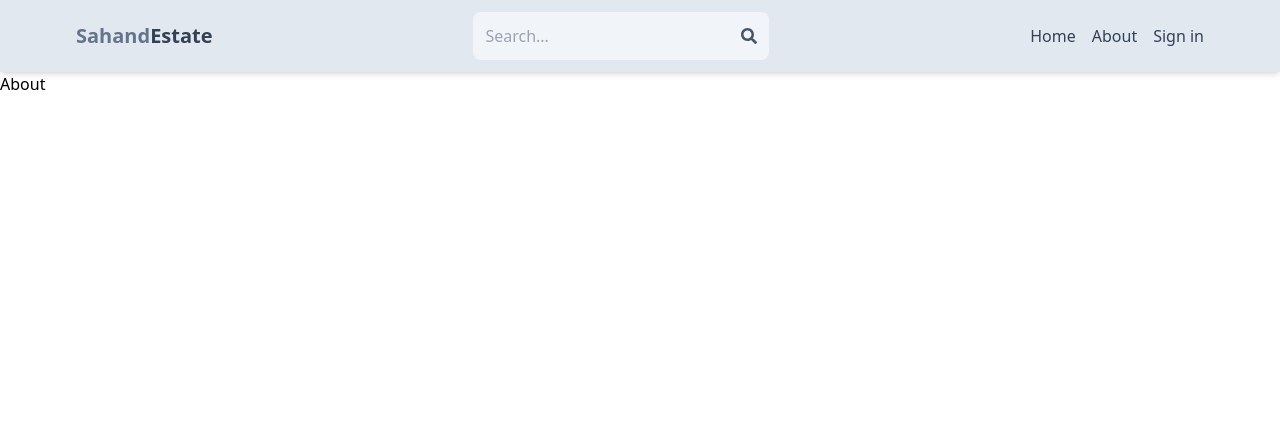
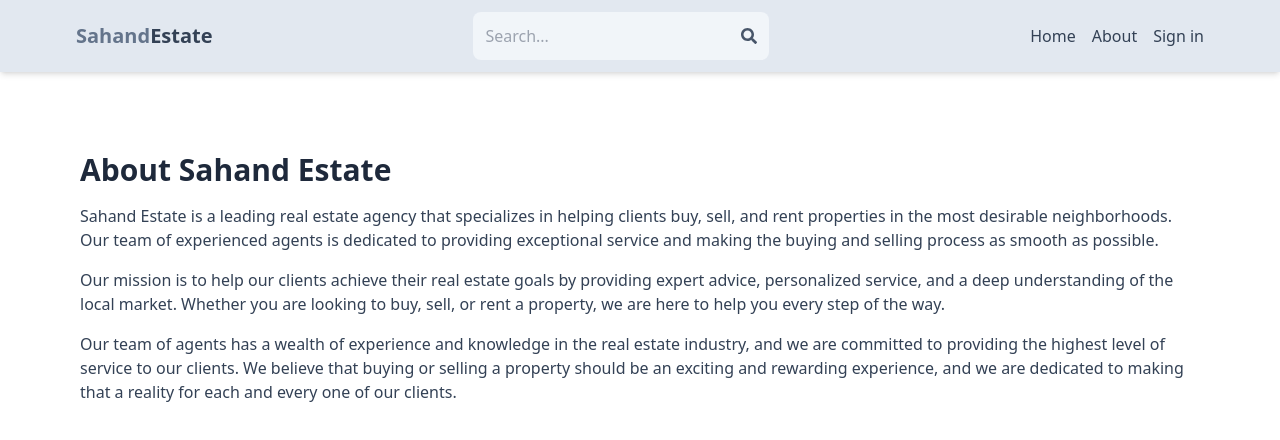
Before and after one commit to a1013457richar/vite_mern, a React (Vite) app in the folder client/: page /about in a window 1280 px wide. Shown: the top 440 px of the page. Built offline with nearby package versions, Linux system fonts and the light colour scheme; no server answers.

Commit message:
complete all pages

```diff
--- a/client/index.html
+++ b/client/index.html
@@ -3,7 +3,7 @@
   <head>
     <meta charset="UTF-8" />
     <meta name="viewport" content="width=device-width, initial-scale=1.0" />
-    <title>Auth App</title>
+    <title>Tim Estate</title>
   </head>
   <body>
     <div id="root"></div>
--- a/client/src/pages/About.jsx
+++ b/client/src/pages/About.jsx
@@ -1,9 +1,14 @@
 import React from 'react'
 
-const About = () => {
+export default function About() {
   return (
-    <div>About</div>
+    <div className='py-20 px-4 max-w-6xl mx-auto'>
+      <h1 className='text-3xl font-bold mb-4 text-slate-800'>About Sahand Estate</h1>
+      <p className='mb-4 text-slate-700'>Sahand Estate is a leading real estate agency that specializes in helping clients buy, sell, and rent properties in the most desirable neighborhoods. Our team of experienced agents is dedicated to providing exceptional service and making the buying and selling process as smooth as possible.</p>
+      <p className='mb-4 text-slate-700'>
+      Our mission is to help our clients achieve their real estate goals by providing expert advice, personalized service, and a deep understanding of the local market. Whether you are looking to buy, sell, or rent a property, we are here to help you every step of the way.
+      </p>
+      <p className='mb-4 text-slate-700'>Our team of agents has a wealth of experience and knowledge in the real estate industry, and we are committed to providing the highest level of service to our clients. We believe that buying or selling a property should be an exciting and rewarding experience, and we are dedicated to making that a reality for each and every one of our clients.</p>
+    </div>
   )
 }
-
-export default About
```
